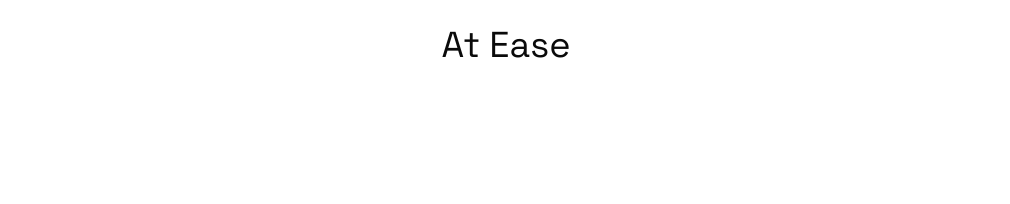
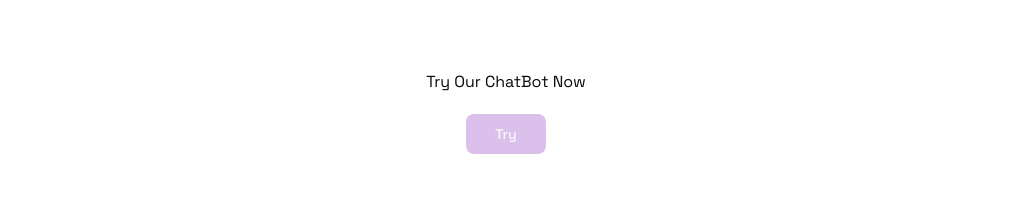
Before and after one commit to fahrypratama17/Senandika, a Next.js app: page / in a window 1280 px wide. Shown: the part 517-721 px from the top of the page, without its empty margins (134-1144 px from the left). Built offline with nearby package versions, Linux system fonts and the light colour scheme.

Commit message:
feat: add ButtonTry component and integrate it into HeadlineSection

```diff
--- /dev/null
+++ b/src/features/home/hero-section/components/button-try.tsx
@@ -0,0 +1,9 @@
+import { Button } from "@/shared/components/ui/button";
+
+export default function ButtonTry() {
+  return (
+    <Button className="bg-[#dcc0ec] w-20 h-10">
+      Try
+    </Button>
+  )
+}
--- a/src/features/home/hero-section/components/headline-section.tsx
+++ b/src/features/home/hero-section/components/headline-section.tsx
@@ -1,8 +1,14 @@
+import ButtonTry from "./button-try"
+
 export default function HeadlineSection() {
   return (
     <section className="flex flex-col min-h-[80vh] items-center justify-center gap-20">
       <h1 className="text-[56px]">Create A Future Where You Can Feel</h1>
       <h3 className="text-[36px] text-center">At Ease</h3>
+      <div className="flex flex-col justify-center items-center gap-5">
+        <p>Try Our ChatBot Now</p>
+        <ButtonTry />
+      </div>
     </section>
   )
 }
```
Also changed, not shown: src/shared/components/navbar.tsx (line endings or trailing spaces).
